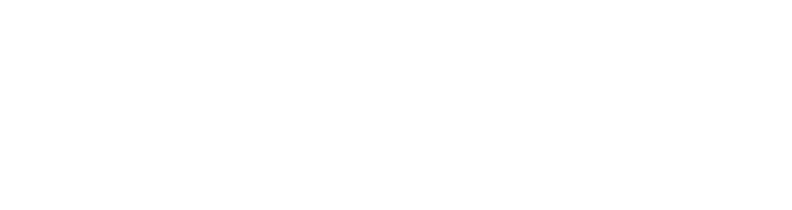
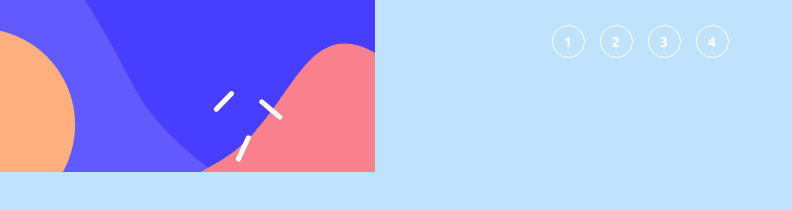
Before and after one commit to dilleswararao12/multi-step-form, a plain HTML site: page index.html in a window 1280 px wide. Shown: the whole page, without its empty margins (0-792 px from the left). Drawn offline with Linux system fonts and the light colour scheme.

Commit message:
added steps components

```diff
--- a/index.html
+++ b/index.html
@@ -1,18 +1,28 @@
 <!DOCTYPE html>
 <html lang="en">
-<head>
-  <meta charset="UTF-8">
-  <meta name="viewport" content="width=device-width, initial-scale=1.0"> <!-- displays site properly based on user's device -->
+  <head>
+    <meta charset="UTF-8" />
+    <meta name="viewport" content="width=device-width, initial-scale=1.0" />
+    <!-- displays site properly based on user's device -->
 
-  <link rel="icon" type="image/png" sizes="32x32" href="./assets/images/favicon-32x32.png">
-
-  <title>Multi-step form</title>
-
-
-</head>
-<body>
-
-
-  </div>
-</body>
+    <link
+      rel="icon"
+      type="image/png"
+      sizes="32x32"
+      href="./dist/assets/images/favicon-32x32.png"
+    />
+    <link rel="stylesheet" href="./dist/css/main.css" />
+    <title>Multi-step form</title>
+  </head>
+  <body>
+    <main>
+      <ul class="steps-list-mobile">
+        <li class="steps-list-mobile__item"><p>1</p></li>
+        <li class="steps-list-mobile__item"><p>2</p></li>
+        <li class="steps-list-mobile__item"><p>3</p></li>
+        <li class="steps-list-mobile__item"><p>4</p></li>
+      </ul>
+    </main>
+    <div></div>
+  </body>
 </html>
--- a/scss/_base.scss
+++ b/scss/_base.scss
@@ -23,6 +23,13 @@ $font-weigths: (
   @return map-get($font-weigths, $weight-name);
 }
 
+@mixin flexBox($direction) {
+  display: flex;
+  justify-content: center;
+  align-items: center;
+  flex-direction: $direction;
+}
+
 * {
   padding: 0;
   margin: 0;
@@ -33,3 +40,14 @@ html {
   font-size: 62.5%;
   font-family: "Ubuntu", sans-serif;
 }
+
+body {
+  height: 100vh;
+  background-image: url("../assets/images/bg-sidebar-mobile.svg");
+  background-repeat: no-repeat;
+  background-color: $primary-light-blue;
+}
+
+main {
+  margin-top: 2.5rem;
+}
--- a/scss/layout/_layout.scss
+++ b/scss/layout/_layout.scss
@@ -1 +1,30 @@
-// styles for header/fotter,etc...
+// styles for header/footer,etc...
+
+// STEPS LIST
+.steps-list-mobile {
+  @include flexBox(row);
+  list-style: none;
+  gap: 1.5rem;
+}
+
+.steps-list-mobile__item {
+  @include flexBox(row);
+  height: 3.3rem;
+  width: 3.3rem;
+  border: 1px solid $neutral-white;
+  border-radius: 50%;
+  padding: 1rem;
+  p {
+    color: $neutral-white;
+    font-size: 1.4rem;
+    font-weight: weight("bold");
+  }
+}
+
+.steps-list-mobile__item.active {
+  border: 1px solid $primary-light-blue;
+  background-color: $primary-light-blue;
+  p {
+    color: $primary-marine-blue;
+  }
+}
```
Also changed, not shown: dist/css/main.css, 1 other file.
